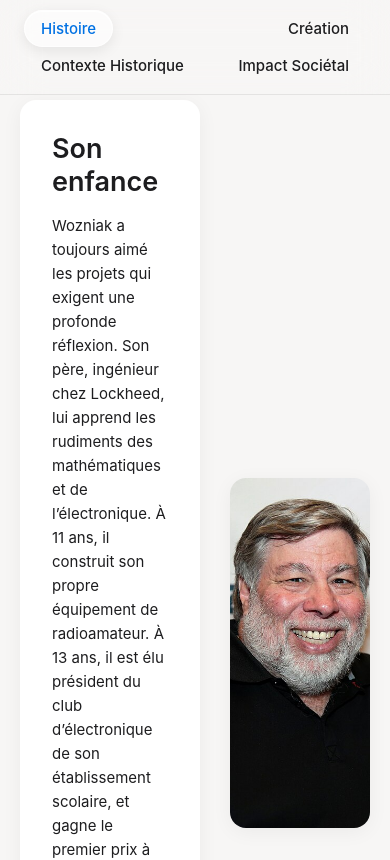
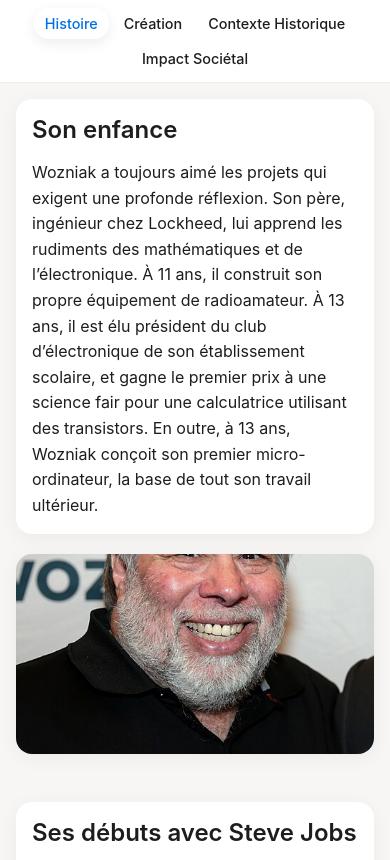
Before and after one commit to Cayxx/My3DPortfolio, a plain HTML site: page HTML/Histoire.html in a window 390 px wide. Shown: the top 860 px of the page. Drawn offline with Linux system fonts and the light colour scheme.

Commit message:
Ajout du CSS responsive pour mobile

```diff
--- a/CSS/style.css
+++ b/CSS/style.css
@@ -282,3 +282,125 @@ footer a:hover {
   text-decoration: underline;
   opacity: 0.8;
 }
+
+
+/* ==========================================================================
+   7. Responsive : tablettes et portables
+   ========================================================================== */
+
+/* Les images ne dépassent jamais de l'écran */
+img {
+  max-width: 100%;
+  height: auto;
+}
+
+/* Écrans tactiles : pas d'effet de survol qui "colle" après un appui */
+@media (hover: none) {
+  article:hover {
+    transform: none;
+    box-shadow: var(--shadow-soft);
+  }
+}
+
+/* Tablettes et portables */
+@media (max-width: 768px) {
+  html {
+    font-size: 16px; /* texte plus confortable à lire */
+  }
+
+  /* Le header n'est plus fixe : son menu passe sur plusieurs lignes */
+  body {
+    padding-top: 0;
+  }
+
+  header {
+    position: sticky;
+    padding: 8px 12px;
+    background-color: rgba(255, 255, 255, 0.92); /* fond lisible au-dessus du contenu */
+  }
+
+  nav ul {
+    justify-content: center;
+    gap: 4px;
+  }
+
+  nav a {
+    padding: 8px 12px;
+    font-size: 0.95rem;
+  }
+
+  main {
+    padding: 16px;
+    gap: 24px;
+  }
+
+  h1 {
+    font-size: 2rem;
+    margin-bottom: 16px;
+  }
+
+  article {
+    padding: 20px;
+  }
+
+  article h2 {
+    font-size: 1.5rem;
+  }
+
+  /* Texte et image l'un sous l'autre (page Histoire) */
+  .conteneur,
+  .conteneur.inverse {
+    flex-direction: column;
+    align-items: stretch;
+    gap: 20px;
+    margin-bottom: 24px;
+  }
+
+  aside {
+    flex: 0 0 auto;
+    width: 100%;
+    max-width: 100%;
+  }
+
+  aside img {
+    height: 240px;
+  }
+
+  /* Cartes pleine largeur (page Création) */
+  .cartes {
+    gap: 24px;
+  }
+
+  .carte {
+    width: 100%;
+  }
+
+  .lightbox img {
+    max-width: 94vw;
+    max-height: 70vh;
+  }
+
+  footer {
+    padding: 24px 16px;
+  }
+}
+
+/* Petits téléphones */
+@media (max-width: 480px) {
+  h1 {
+    font-size: 1.7rem;
+  }
+
+  article {
+    padding: 16px;
+  }
+
+  aside img {
+    height: 200px;
+  }
+
+  nav a {
+    padding: 6px 10px;
+    font-size: 0.9rem;
+  }
+}
```
